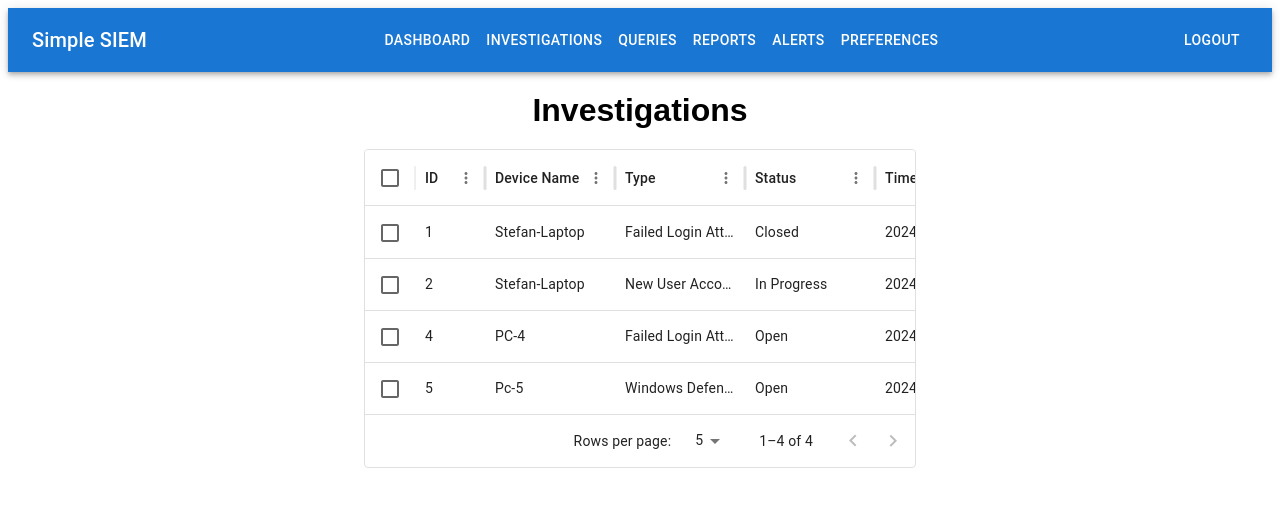
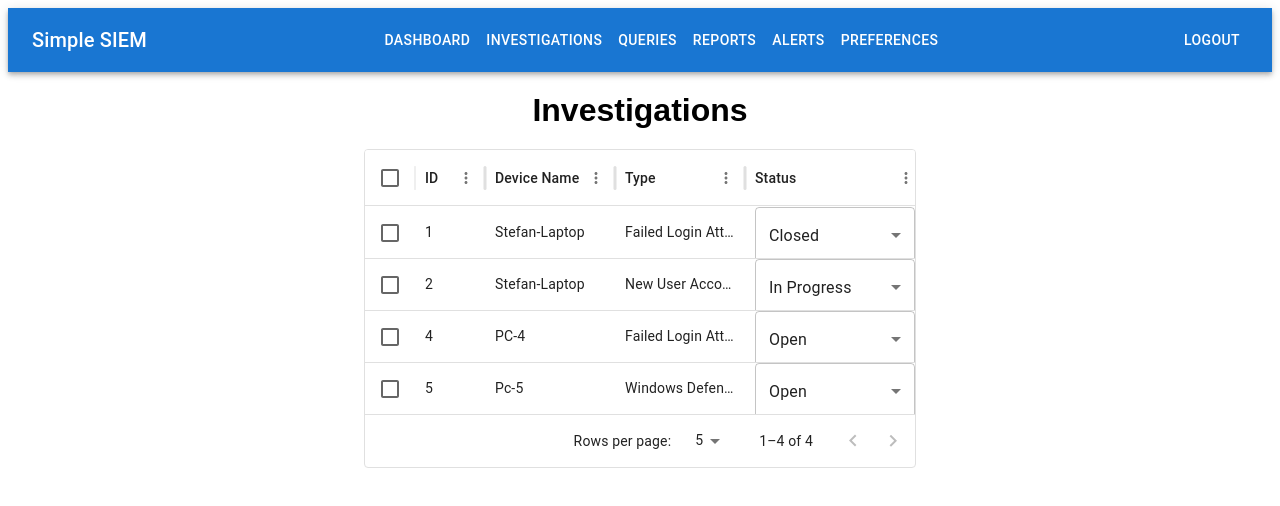
Before and after one commit to kylerobertson84/i14-ssiem, a React (Create React App) app in the folder frontend/: page /investigations in a window 1280 px wide. Shown: the top 506 px of the page. Built offline with nearby package versions, Linux system fonts and the light colour scheme; no server answers.

Commit message:
ability to select the status of investigation
needs to be connected to backend api for it to work

```diff
--- a/frontend/src/pages/investigations.js
+++ b/frontend/src/pages/investigations.js
@@ -4,6 +4,8 @@ import React, { useEffect, useState } from 'react';
 import Navbar from '../components/NavBar';
 import {
   Container,
+  Select,
+  MenuItem,
   Typography,
   Button,
   Dialog,
@@ -12,10 +14,15 @@ import {
   DialogActions,
   TextField
 } from '@mui/material';
-import { DataGrid, GridRowProp, GridColDef } from '@mui/x-data-grid';
+import {
+  DataGrid,
+  GridColumnMenuFilterItem,
+  GridColumnMenuSortItem,
+  GridColumnMenuColumnsItem,
+} from '@mui/x-data-grid';
 //import '../Design/Investigation.css'
 
-const alerts = [
+const initialAlerts = [
   { id: 1, device: 'Stefan-Laptop', type: 'Failed Login Attempt', status: 'Closed', timestamp: '2024-03-12 16:04:26' },
   { id: 2, device: 'Stefan-Laptop', type: 'New User Account Created', status: 'In Progress', timestamp: '2024-03-12 16:04:26' },
   { id: 4, device: 'PC-4', type: 'Failed Login Attempt', status: 'Open', timestamp: '2024-04-12 16:04:26' },
@@ -26,19 +33,54 @@ const columns = [
   { field: 'id', headerName: 'ID', width: 70 },
   { field: 'device', headerName: 'Device Name', width: 130 },
   { field: 'type', headerName: 'Type', width: 130 },
-  { field: 'status', headerName: 'Status', width: 130},
+  {
+    field: 'status',
+    headerName: 'Status',
+    width: 180,
+    renderCell: (params) => {
+      const handleChange = (event) => {
+        const newStatus = event.target.value;
+        const rowIndex = params.api.getRowIndex(params.id);
+        params.api.updateRows([{ ...params.row, status: newStatus }]);
+      };
+
+      return (
+        <Select
+          value={params.value}
+          onChange={handleChange}
+          fullWidth
+        >
+          <MenuItem value="Open">Open</MenuItem>
+          <MenuItem value="In Progress">In Progress</MenuItem>
+          <MenuItem value="Closed">Closed</MenuItem>
+        </Select>
+      );
+    }
+  },
   { field: 'timestamp', headerName: 'TimeStamp', width: 160,},
 ];
 
 const Investigations = () => {
+
+  const [alerts, setAlerts] = useState(initialAlerts);
+
+  const handleProcessRowUpdate = (newRow) => {
+    setAlerts((prev) =>
+      prev.map((alert) => (alert.id === newRow.id ? newRow : alert))
+    );
+    return newRow;
+  };
+
+
   return (
     <div>
       <Navbar/>
       <h1>Investigations</h1>
       <Container maxWidth="sm" className="investigation-Table">
       <DataGrid
-              rows = {alerts}
-              columns = {columns}
+          rows={alerts}
+          columns={columns}
+          processRowUpdate={handleProcessRowUpdate}
           initialState={{
             pagination: {
               paginationModel: { page: 0, pageSize: 5 },
@@ -46,6 +88,7 @@ const Investigations = () => {
           }}
           pageSizeOptions={[5, 10]}
           checkboxSelection
+          disableSelectionOnClick
           sx={{ overflow: 'clip' }}
         />
       </Container>
```
Lines whose indentation alone changed are shown as unchanged.
